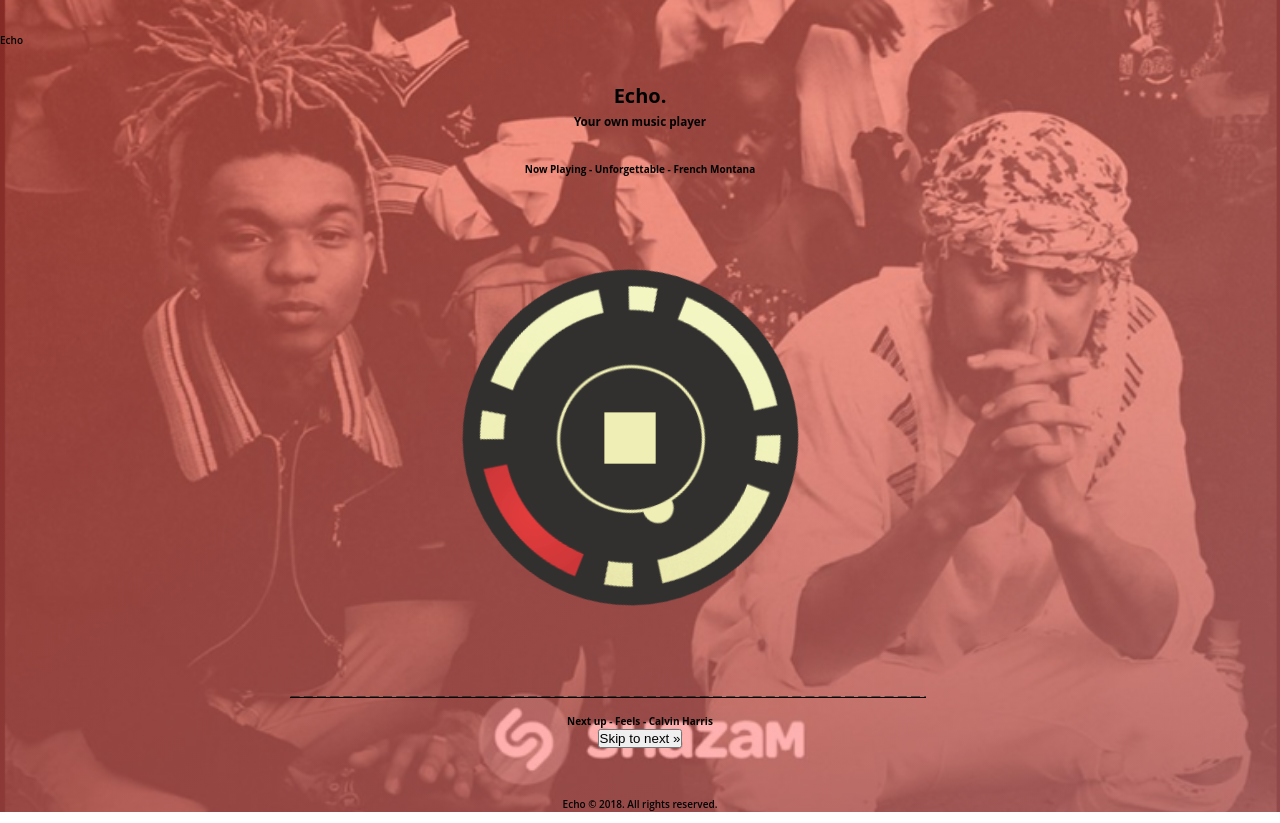
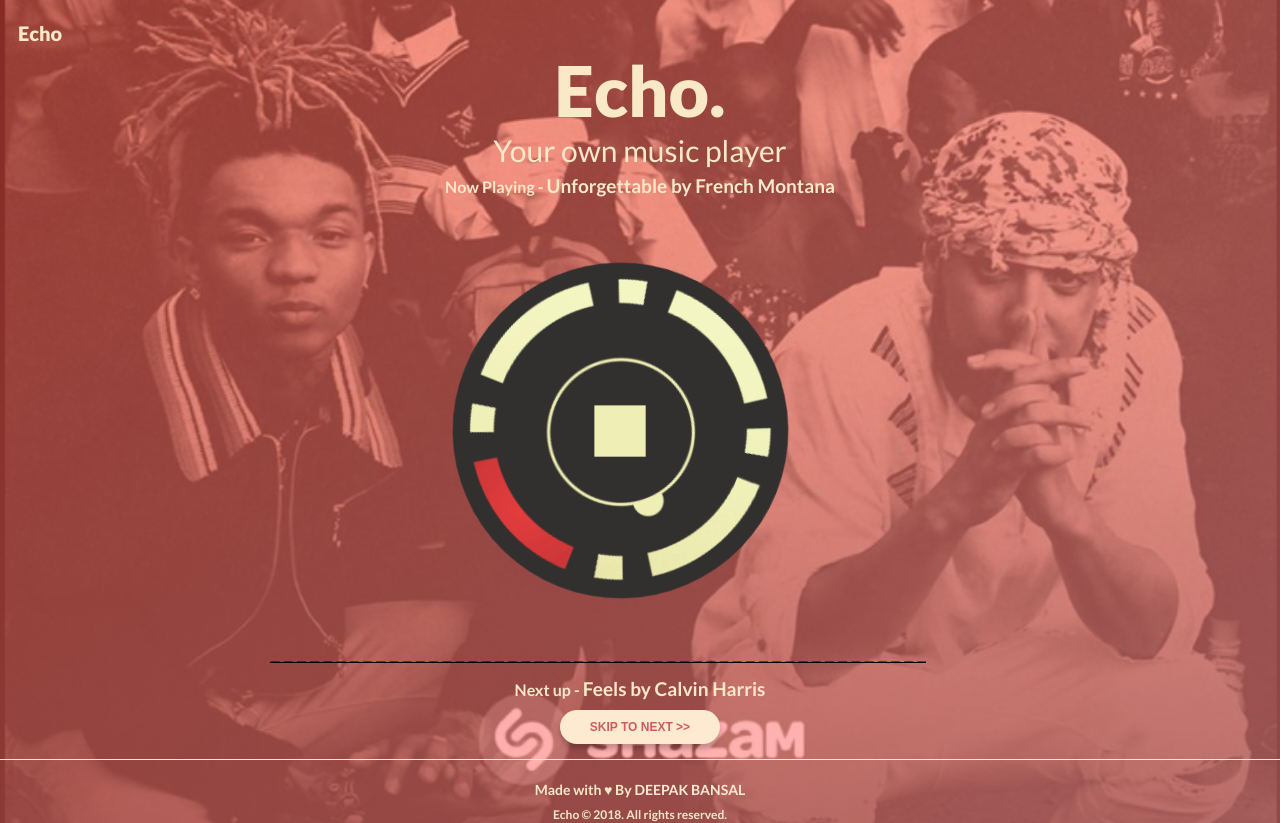
Before and after one commit to theWeboy/Echo, a website: page index.html in a window 1280 px wide. Both pictures are taken after a click on the element 629 px from the left and 437 px from the top of the page. Drawn offline with nearby package versions, Linux system fonts and the light colour scheme; files that its build step writes are made by us from their sources.

Commit message:
Style components

```diff
--- a/index.html
+++ b/index.html
@@ -20,9 +20,10 @@
                 </nav>
                 <div class="head">
                     <h1 class="heading-1">Echo.</h1>
-                    <h3 class="heading-3" style="margin-bottom: 3rem">Your own music player</h3>
+                    <h3 class="heading-3">Your own music player</h3>
+
                     <h4 class="heading-4 heading-4__default">Click on the player to start!</h4>
-                    <h4 class="heading-4 heading-4__current">Now Playing - <span class="current_song"></span></h4>
+                    <h4 class="heading-4 heading-4__current">Now Playing - <span class="heading-4__current_song current_song"></span></h4>
 
                 </div>
             </header>
@@ -36,19 +37,19 @@
                         <div class="play-sprite"></div>
                     </div>
 
-                    <audio data-bpm="98" data-name="Unforgettable - French Montana">
+                    <audio data-bpm="98" data-name="Unforgettable by French Montana">
                         <source src="songs/unforgettable.mpeg" type="audio/mp3" />
                     </audio>
-                    <audio data-bpm="102" id="1" data-name="Feels - Calvin Harris">
+                    <audio data-bpm="102" id="1" data-name="Feels by Calvin Harris">
                         <source src="songs/feels.mpeg" type="audio/mp3" />
                     </audio>
-                    <audio data-bpm="112" id="2" data-name="PassionFruit - Drake">
+                    <audio data-bpm="112" id="2" data-name="PassionFruit by Drake">
                         <source src="songs/passion_fruit.mpeg" type="audio/mp3" />
                     </audio>
                     <audio data-bpm="129" id="3" data-name="Somebody that I used to know">
                         <source src="songs/gotye.mpeg" type="audio/mp3" />
                     </audio>
-                    <audio data-bpm="107" id="4" data-name="Nayan Tarse - DevD">
+                    <audio data-bpm="107" id="4" data-name="Nayan Tarse (DevD)">
                         <source src="songs/nayan_tarse.mpeg" type="audio/mp3" />
                     </audio>
 
@@ -58,13 +59,21 @@
 
             <div class="song">
                 <div class="details">
-                    <h4 class="heading-4 heading-4__next">Next up - <span class="next_song"></span></h4>
-                    <button class="btn-inline" id="btn-skip">Skip to next &raquo;</button>
+                    <h4 class="heading-4 heading-4__next">Next up - <span class="heading-4__next_song next_song"></span></h4>
+
+                    <button class="btn btn-inline" id="btn-skip">Skip to next >></button>
+
                 </div>
             </div>
 
             <footer class="footer">
-                <p class="copyright">
+                <div class="footer__heading">Made with &heartsuit; By
+                    <a class="footer__link" href="https://github.com/theWeboy" target="_blank">
+                        Deepak Bansal
+                    </a>
+                </div>
+                <br>
+                <p class="footer__copyright">
                     Echo &copy; 2018. All rights reserved.
                 </p>
             </footer>
--- a/sass/_base.scss
+++ b/sass/_base.scss
@@ -2,9 +2,10 @@
 //Color Palette
 $color-primary: #ef9a9a;
 $color-primary-dark: #e57373;
-$color-secondary: #FDF2B9;
-$color-text-light: #FDF3F3;
-$color-text-dark: #ffd7d7;
+$color-secondary: #fdead1;
+$color-text-secondary: #FFCDB2;
+$color-text-primary: #fae9c7;
+$color-black: #000;
 
 //Breakpoints
 $bp-small: 37.5em;
@@ -30,7 +31,7 @@
 body{
   font-family: 'Open Sans', sans-serif;
   font-weight: 600;
-  line-height: 1.6;
+  line-height: 1.2;
   background-size: cover;
   background-repeat: no-repeat;
   min-height: 100vh;
--- a/sass/_components.scss
+++ b/sass/_components.scss
@@ -138,3 +138,43 @@
     transform: scale(1);
   }
 }
+
+.btn{
+  /* link is a special state of the selector when it is an anchor element */
+  &, &:link, &:visited {
+    text-transform: uppercase;
+    text-decoration: none;
+    padding: 1rem 3rem;
+    display: inline-block;
+    border-radius: 5rem;
+    transition: all 0.2s;
+    box-shadow: 0 5px 5px rgba(0, 0, 0, .2);
+    font-size: 1.2rem;
+    margin-top: .9rem;
+    margin-bottom: 1.5rem;
+    background-color: $color-secondary;
+    color: indianred;
+    font-weight: 700;
+
+    //Change for the <button> element
+    border: none;
+    cursor: pointer;
+  }
+
+  &:hover {
+    transform: translateY(-3px);
+    box-shadow: 0 1rem 2rem rgba($color-black, .2);
+  }
+
+  /* When button is clicked*/
+  &:active {
+    outline: none;
+    transform: translateY(-1px);
+    box-shadow: 0 .5rem 1rem rgba($color-black, .2);
+  }
+
+  &:focus{
+    outline: none;
+  }
+
+}
--- a/sass/_layout.scss
+++ b/sass/_layout.scss
@@ -1,5 +1,5 @@
 .bg{
-  background-image: linear-gradient(to right bottom, rgba(255, 80, 70, 0.53),rgba(255, 128, 130, 0.57) );
+  background-image: linear-gradient(to right bottom, rgba(255, 80, 68, 0.4),rgba(255, 128, 130, 0.57) ),url("../img/default_bg.jpg");
   background-size: cover;
   background-position: top;
 
@@ -8,6 +8,12 @@
   justify-content: space-around;
 }
 
+.nav__logo{
+  margin-left: 1.8rem;
+  margin-top: 1.8rem;
+  font-size: 2rem;
+  font-weight:900;
+}
 .header{
   display: flex;
   flex-direction: column;
@@ -21,7 +27,7 @@
   display: flex;
   align-items: center;
   justify-content: flex-start;
-  height: 10vh;
+  height: 6vh;
 
   @media only screen and (max-width: $bp-small) {
     height: 13vh;
@@ -52,8 +58,8 @@
   //min-height: 12vh;
 
   @media only screen and (max-width: $bp-small) {
-    min-height: 12vh;
-    margin-top: 3rem;
+    min-height: 10vh;
+    margin-top: 2rem;
     padding-top: 3rem;
   }
 }
@@ -66,26 +72,58 @@
   justify-content: space-around;
 
   align-items: center;
-  min-height: 65vh;
+  min-height: 58vh;
   /*background-color: blue;*/
   text-align: center;
   position: relative;
   z-index: 10;
   padding-right: 29rem;
-  padding-left: 29rem;
+  padding-left: 27rem;
+
   //padding-top: 10rem;
   //padding-bottom: 10rem;
 
   @media only screen and (max-width: $bp-small) {
-    width: 100vw;
+    width: 98vw;
     overflow-x: hidden;
     min-height: 54vh;
   }
 }
 
 .footer{
+  border-top: solid 1.2px;
   display: flex;
-  align-items: flex-end;
-  justify-content: center;
+  flex-direction: column;
+  align-items: center;
+
+  justify-content: flex-end;
   min-height: 8vh;
+
+  &__heading{
+    font-size: 1.4rem;
+    font-weight: 700;
+  }
+
+  &__link{
+    &:link, &:visited{
+      color: $color-secondary;
+      //background-color: $color-grey-dark-3;
+      text-decoration: none;
+      text-transform: uppercase;
+      display: inline-block;
+      transition: all .2s;
+    }
+
+    &:hover, &:active{
+      color: #ffb97e;
+      box-shadow: 0 1rem 2rem rgba($color-black, .4);
+    }
+  }
+
+  &__copyright{
+    font-size: 1.2rem;
+    font-weight: 700;
+    margin-top: -3px;
+  }
+
 }
--- a/sass/_typography.scss
+++ b/sass/_typography.scss
@@ -0,0 +1,41 @@
+body{
+  font-family: "Lato", sans-serif;
+  font-weight: 400;
+  /*font-size: 16px;*/
+  //line-height: 1.7;
+  color: $color-text-primary;
+
+}
+
+.heading-1{
+  font-size: 7rem;
+  font-weight: 900;
+  backface-visibility: hidden;
+}
+
+.heading-3{
+  font-size: 3rem;
+  font-weight: 500;
+  margin-bottom: .7rem;
+}
+
+.heading-4{
+  font-size: 1.6rem;
+  font-weight: 600;
+
+  &__default{
+    font-size: 2.2rem;
+    font-weight: 700;
+  }
+
+  &__current_song{
+    font-size: 1.9rem;
+    font-weight: 700;
+  }
+
+  &__next_song{
+    font-size: 1.9rem;
+    font-weight: 700;
+  }
+
+}
```
Also changed, not shown: css/style.css (deleted).
